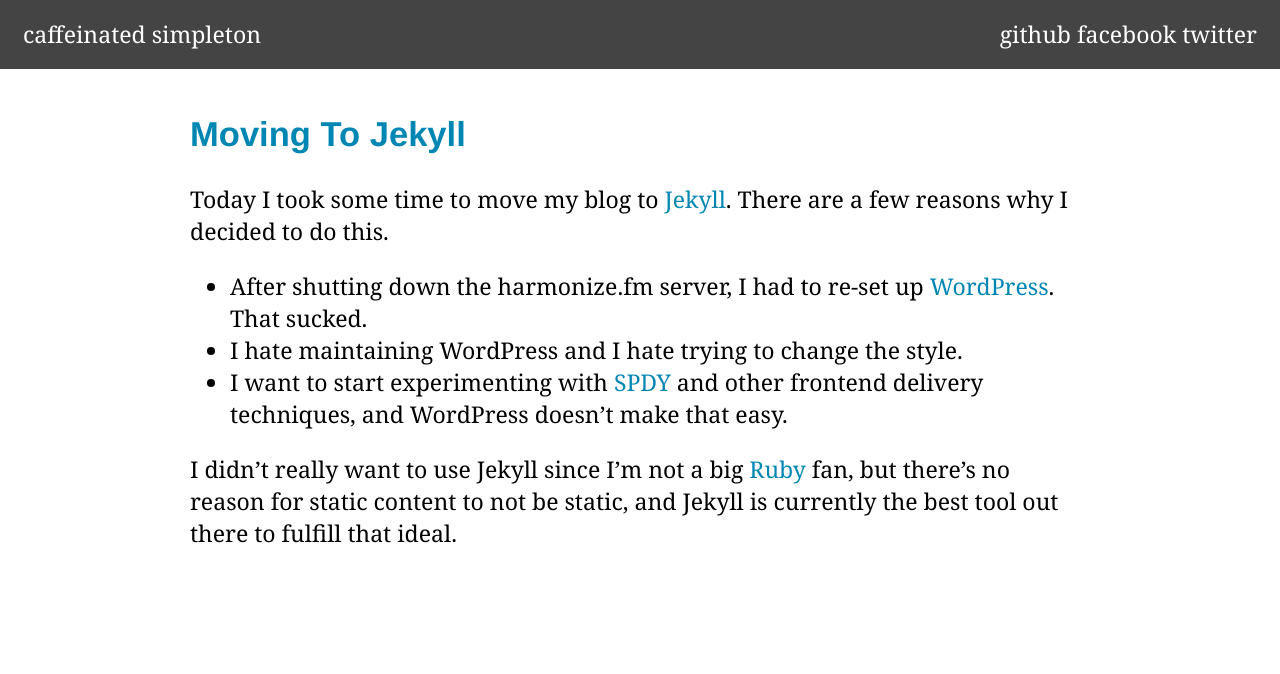
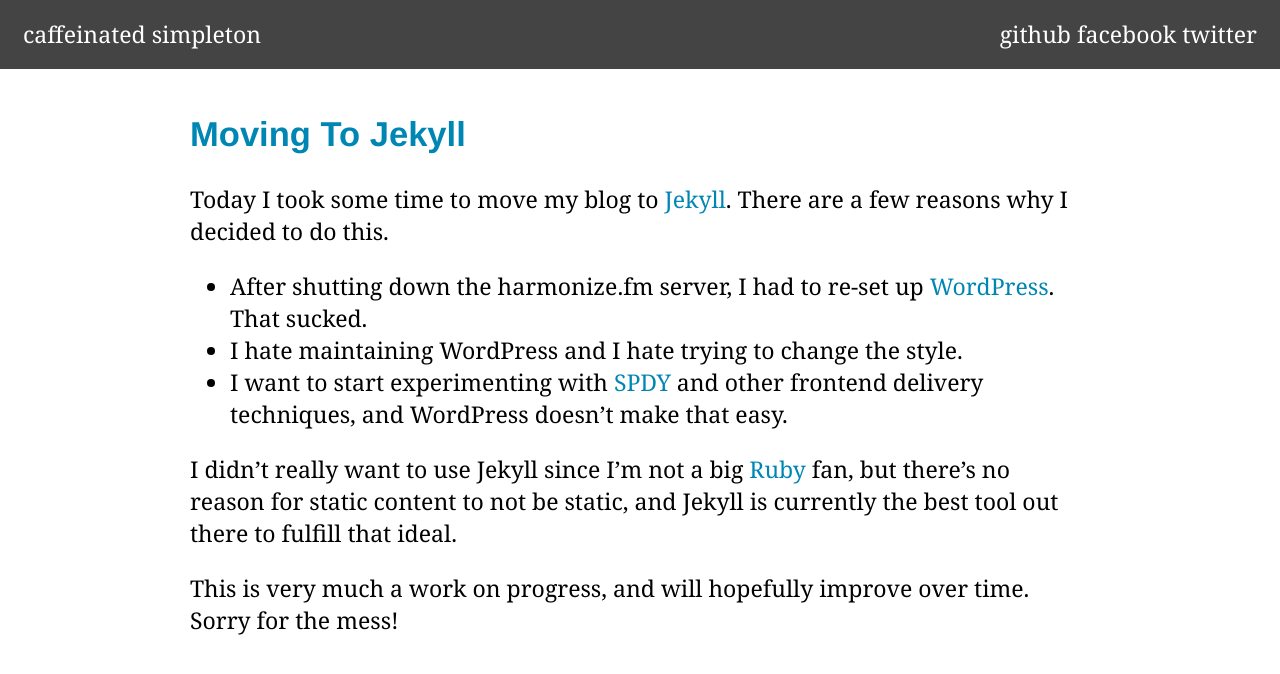
Before and after one commit to JustinTulloss/caffeinated-simpleton, a Jekyll site: the page built from _posts/2012-12-29-moving-to-jekyll.markdown, in a window 1280 px wide. Shown: the top 674 px of the page. Built offline with Jekyll 4.4.1, drawn with Linux system fonts in a browser that asks for light colours; Markdown is read by kramdown in place of the engine named in the settings.

Commit message:
Under construction note

```diff
--- a/_posts/2012-12-29-moving-to-jekyll.markdown
+++ b/_posts/2012-12-29-moving-to-jekyll.markdown
@@ -14,6 +14,9 @@
 no reason for static content to not be static, and Jekyll is currently the best
 tool out there to fulfill that ideal.
 
+This is very much a work on progress, and will hopefully improve over time.
+Sorry for the mess!
+
 [1]: https://github.com/mojombo/jekyll
 [2]: http://wordpress.org/
 [3]: http://www.ruby-lang.org/
```
